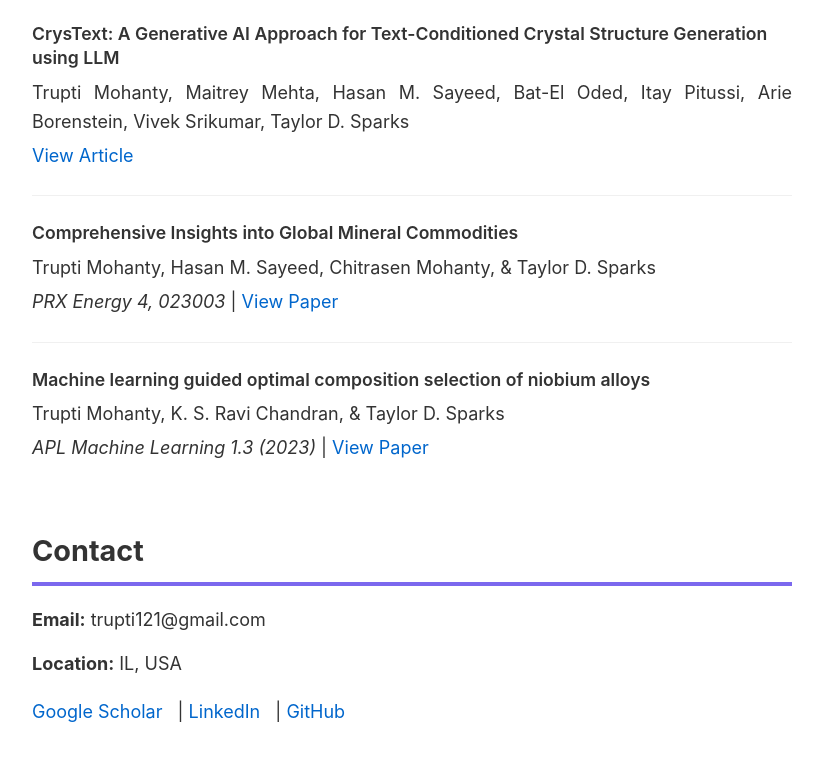
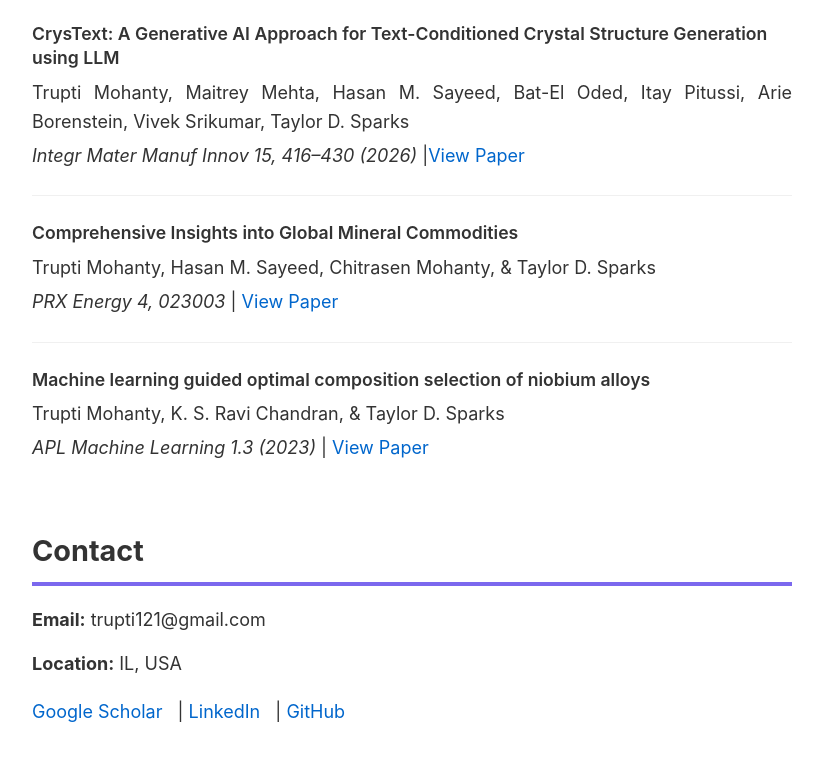
Before and after one commit to truptimohanty/truptimohanty.github.io, a plain HTML site: page index.html in a window 1280 px wide. Shown: the part 2192-2953 px from the top of the page, without its empty margins (228-1051 px from the left). Drawn offline with Linux system fonts and the light colour scheme.

Commit message:
Revise publication details
Updated publication link format and added citation details.

```diff
--- a/index.html
+++ b/index.html
@@ -72,7 +72,7 @@
             <div class="publication">
                 <h4>CrysText: A Generative AI Approach for Text-Conditioned Crystal Structure Generation using LLM</h4>
                 <p>Trupti Mohanty, Maitrey Mehta, Hasan M. Sayeed, Bat-El Oded, Itay Pitussi, Arie Borenstein, Vivek Srikumar, Taylor D. Sparks</p>
-                <p><a href="https://link.springer.com/article/10.1007/s40192-026-00451-8" target="_blank">View Article</a></p>
+                <p><em>Integr Mater Manuf Innov 15, 416–430 (2026)</em> |<a href="https://link.springer.com/article/10.1007/s40192-026-00451-8" target="_blank">View Paper</a></p>
             </div>
 
             <div class="publication">
```
